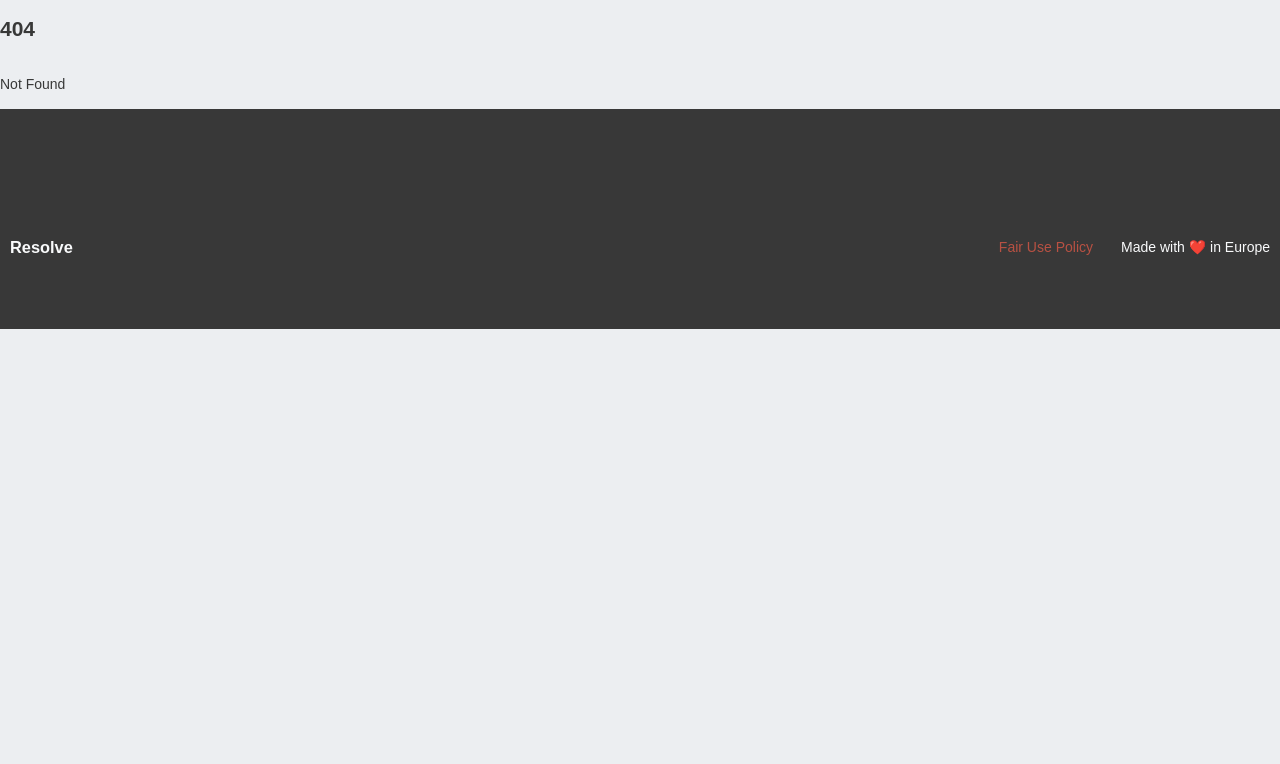
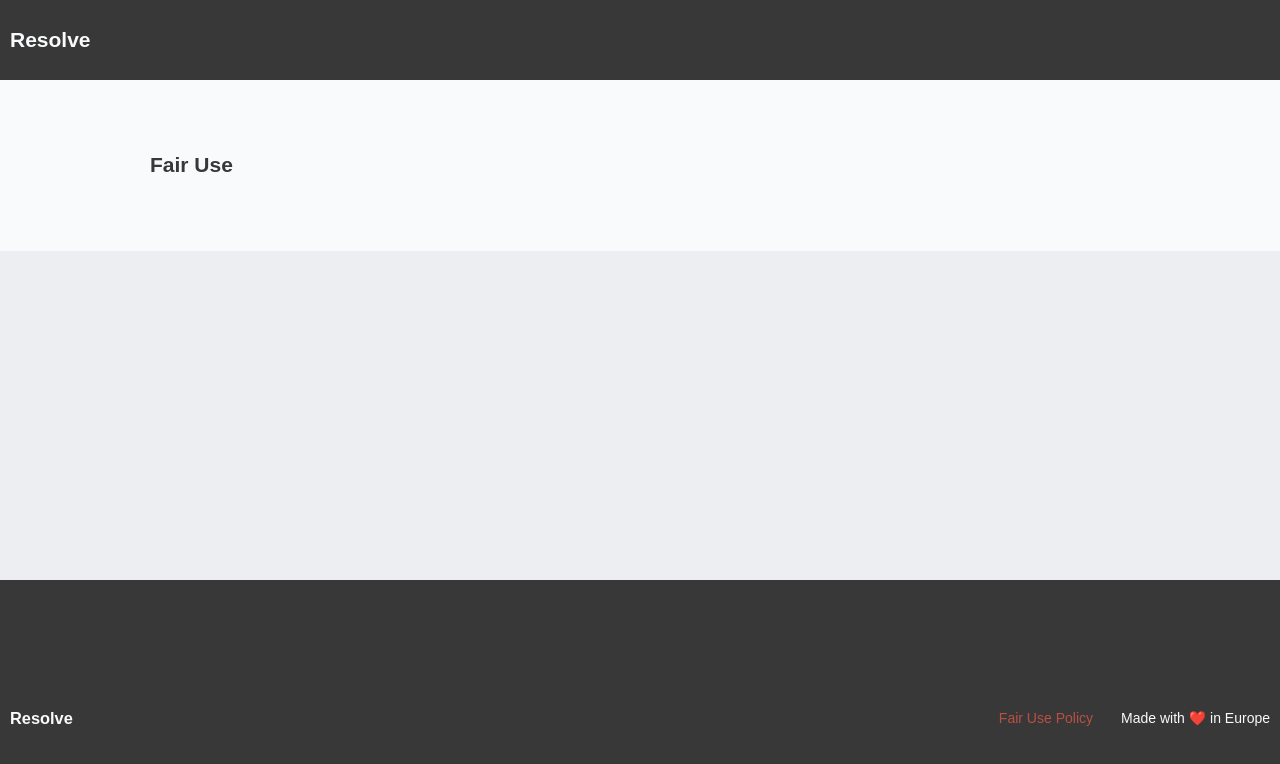
Before and after one commit to resolve-works/website, a SvelteKit app: page /fair-use in a window 1280 px wide. Before the commit this address had no page. Shown: the top 764 px of the page. Built offline with nearby package versions, Linux system fonts and the light colour scheme.

Commit message:
add fair use page

```diff
--- a/src/routes/+layout.svelte
+++ b/src/routes/+layout.svelte
@@ -7,7 +7,9 @@
 </script>
 
 <article>
-	{@render children()}
+	<div>
+		{@render children()}
+	</div>
 
 	<Section class="footer wide dark">
 		<div class="footer">
@@ -27,6 +29,10 @@
 		flex-direction: column;
 	}
 
+	article > div {
+		flex-grow: 1;
+	}
+
 	.footer {
 		padding: 8rem 0 4rem;
 		display: flex;
--- /dev/null
+++ b/src/routes/fair-use/+page.svelte
@@ -0,0 +1,11 @@
+<script lang="ts">
+	import Nav from '$lib/Nav.svelte';
+
+	import Section from '$lib/Section.svelte';
+</script>
+
+<Nav class="dark" />
+
+<Section class="white">
+	<h2>Fair Use</h2>
+</Section>
```
Also changed, not shown: src/routes/+page.svelte (+6 -1 lines).
